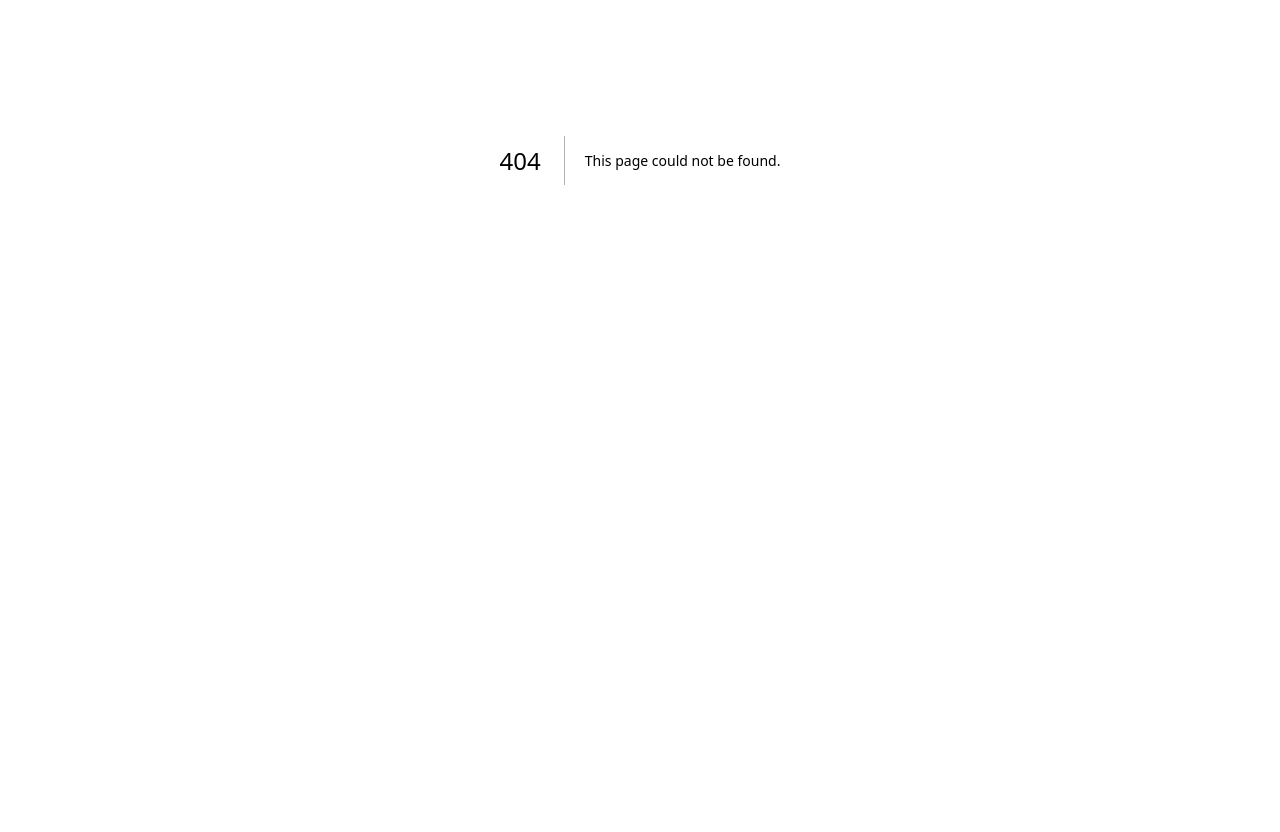
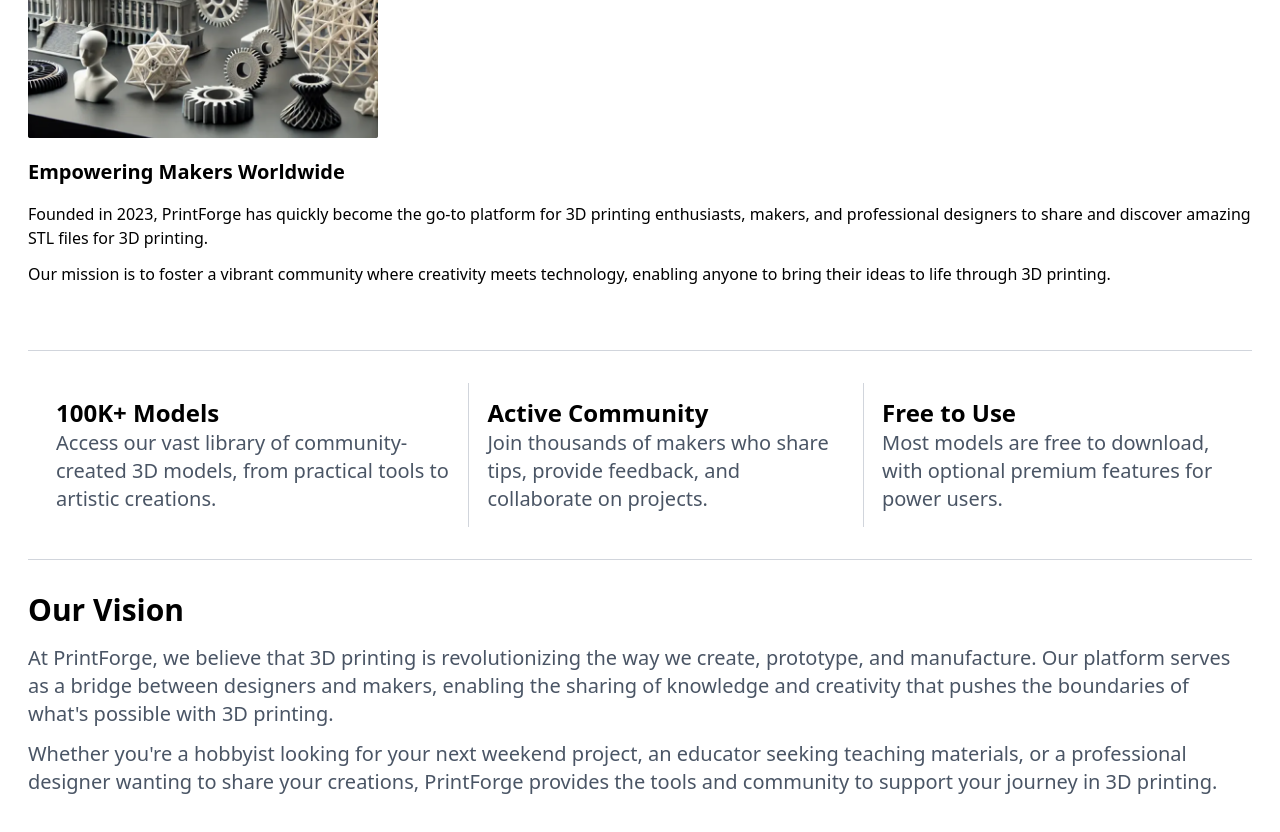
Before and after one commit to Abdullah-Youssef22/print-forge, a Next.js app: page /about in a window 1280 px wide. Before the commit this address had no page. Shown: the part 240-1072 px from the top of the page. Before the commit the page ends 800 px from the top, so only its background shows below. Built offline with nearby package versions, Linux system fonts and the light colour scheme.

Commit message:
About page

```diff
--- /dev/null
+++ b/app/about/page.tsx
@@ -0,0 +1,69 @@
+import Image from "next/image";
+
+export default function AboutPage() {
+    return(
+        <main>
+            <section className=" m-7">
+                <Image src="/hero-image-square.png" alt="" width={350} height={350} />
+                <div className="py-5">
+                    <h1 className="text-xl font-bold pb-4">Empowering Makers Worldwide</h1>
+                    <p className="pb-3">Founded in 2023, PrintForge has quickly become
+                        the go-to platform for 3D printing enthusiasts,
+                        makers, and professional designers to share and discover
+                        amazing STL files for 3D printing.</p>
+                    <p className="pb-3">Our mission is to foster a vibrant community
+                        where creativity meets technology,
+                        enabling anyone to bring their ideas to
+                        life through 3D printing.</p>
+                </div>
+            </section >
+
+            <section className="m-7 self-center">
+                <hr className="my-8 border-gray-300" />
+
+                <div className="flex flex-col px-2.5 md:flex-row md:divide-x md:divide-gray-300">
+                    <div className="px-4.5 py-3.5">
+                    <h2 className="text-xl font-bold md:text-2xl">100K+ Models</h2>
+                    <p className="text-lg text-gray-600 md:text-xl">
+                        Access our vast library of community-created 3D models, from practical tools to artistic creations.
+                    </p>
+                    </div>
+
+                    <div className="px-4.5 py-3.5">
+                    <h2 className="text-xl font-bold md:text-2xl">Active Community</h2>
+                    <p className="text-lg text-gray-600 md:text-xl">
+                        Join thousands of makers who share tips, provide feedback, and collaborate on projects.
+                    </p>
+                    </div>
+
+                    <div className="px-4.5 py-3.5">
+                    <h2 className="text-xl font-bold md:text-2xl">Free to Use</h2>
+                    <p className="text-lg text-gray-600 md:text-xl">
+                        Most models are free to download, with optional premium features for power users.
+                    </p>
+                    </div>
+                </div>
+
+                <hr className="my-8 border-gray-300" />
+            </section>
+
+            <section className=" m-7">
+                <h2  className="text-2xl font-bold md:text-3xl pb-4">
+                    Our Vision
+                </h2>
+                <p className="text-lg text-gray-600 md:text-xl  pb-3">
+                    At PrintForge, we believe that 3D printing is revolutionizing the way we create,
+                    prototype, and manufacture. Our platform serves as a bridge between designers
+                    and makers, enabling the sharing of knowledge and creativity that pushes the
+                    boundaries of what&apos;s possible with 3D printing.
+                </p>
+                <p className="text-lg text-gray-600 md:text-xl pb-3">
+                    Whether you&apos;re a hobbyist looking for your next
+                    weekend project, an educator seeking teaching materials,
+                    or a professional designer wanting to share your creations,
+                    PrintForge provides the tools and community to support your journey in 3D printing.
+                </p>
+            </section>
+        </main>
+    )
+}
--- a/app/page.tsx
+++ b/app/page.tsx
@@ -12,12 +12,12 @@
             Join our community of creators and explore a vast
             library of user-submitted models.
           </p>
-          <button
-              href="/3d-models"
-              className="px-6 py-3 text-black transition duration-100 bg-white border-2 border-black hover:bg-black hover:text-white"
-            >
-              Browse Models
-          </button>
+          <a
+            href="/3d-models"
+            className="px-6 py-3 text-black transition duration-100 bg-white border-2 border-black hover:bg-black hover:text-white"
+          >
+            Browse Models
+          </a>
         </div>
         <Image src="/home-page-hero-img.png" alt="" width={350} height={350} />
       </section>
```
Also changed, not shown: public/hero-image-square.png (added).
